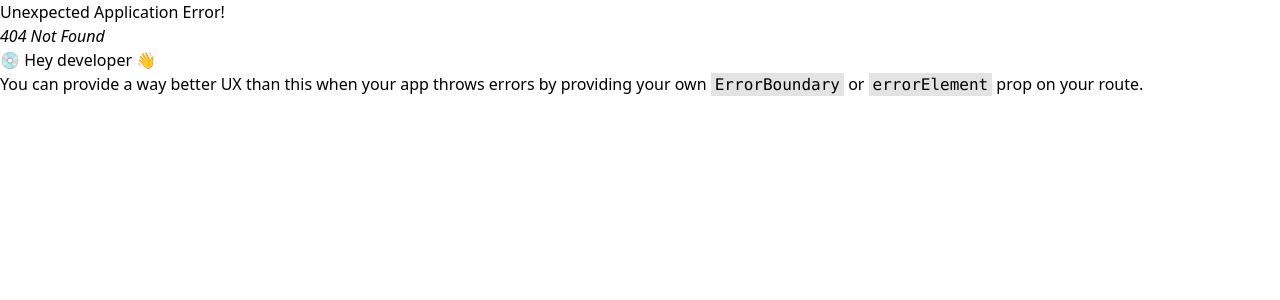
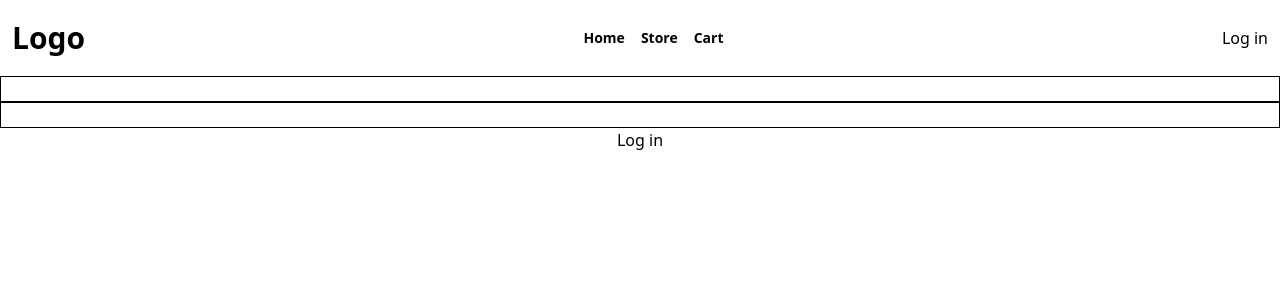
Before and after one commit to hussainALJ/techShop, a React (Vite) app: page /login in a window 1280 px wide. Before the commit this address had no page. Shown: the top 300 px of the page. Built offline with nearby package versions, Linux system fonts and the light colour scheme.

Commit message:
Add login page to get an access token

```diff
--- a/src/api/api.js
+++ b/src/api/api.js
@@ -1,8 +1,5 @@
 import axios from "axios";
 
 export const api = axios.create({
-  baseURL: "https://api.escuelajs.co/api/v1",
-  headers: {
-    "Content-Type": "applications/json",
-  },
+  baseURL: "https://api.escuelajs.co/api/v1"
 });
--- a/src/api/useFetch.js
+++ b/src/api/useFetch.js
@@ -18,7 +18,7 @@ export const useFetch = (apiFunction, params = null) => {
   };
   useEffect(() => {
     getData();
-  }, [apiFunction, params]);
+  }, [apiFunction]);
 
   return { data, isLoading, error };
 };
--- /dev/null
+++ b/src/api/userApi.js
@@ -0,0 +1,4 @@
+import { api } from "./api";
+
+export const auth = (email, password) =>
+  api.post("/auth/login", { "email": email, "password": password });
--- a/src/layout/MainLayout.jsx
+++ b/src/layout/MainLayout.jsx
@@ -11,7 +11,7 @@ function MainLayout() {
           <NavLink to="/products">Store</NavLink>
           <NavLink to="/cart" >Cart</NavLink>
         </div>
-        <div>Log in</div>
+        <NavLink to="/login" >Log in</NavLink>
       </div>
     </header>
     <main>
--- /dev/null
+++ b/src/pages/Login.jsx
@@ -0,0 +1,40 @@
+import { useState } from "react";
+import { useNavigate } from "react-router-dom";
+import { auth } from "../api/userApi";
+
+function Login() {
+  const nav = useNavigate()
+  const [userEmail, setUserEmail] = useState("");
+  const [userPassword, setUserPassword] = useState("");
+
+  async function getToken () {
+    try {
+      const response = await auth(userEmail, userPassword)
+      localStorage.setItem("token", JSON.stringify(response.data))
+    } catch (err) {
+      console.log(err)
+    }
+  }
+
+  return (
+    <div className=" flex flex-col ">
+      <input
+        className=" border border-black "
+        type="email"
+        value={userEmail}
+        onChange={(e) => setUserEmail(e.target.value)}
+      />
+      <input
+        className=" border border-black "
+        type="password"
+        value={userPassword}
+        onChange={(e) => setUserPassword(e.target.value)}
+      />
+      <button onClick={() => {
+        getToken()
+      }}>Log in</button>
+    </div>
+  );
+}
+
+export default Login;
--- a/src/routes/index.jsx
+++ b/src/routes/index.jsx
@@ -4,6 +4,7 @@ import Home from "../pages/Home";
 import Store from "../pages/Store";
 import ProductDetails from "../pages/ProductDetails";
 import Cart from "../pages/Cart";
+import Login from "../pages/Login";
 
 const router = createBrowserRouter([
   {
@@ -25,6 +26,10 @@ const router = createBrowserRouter([
       {
         path: "/cart",
         element: <Cart />
+      },
+      {
+        path: "/login",
+        element: <Login />
       }
     ],
   },
--- /dev/null
+++ b/src/services/useLogin.js
@@ -0,0 +1,7 @@
+import { create } from "zustand";
+
+export const useLogin = create((set) => ({
+  email: "",
+  password: "",
+  login: (email, password) => set(() => ({email: email, password: password}))
+}));
```
